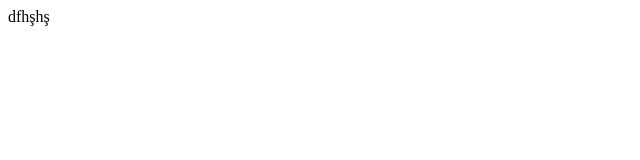
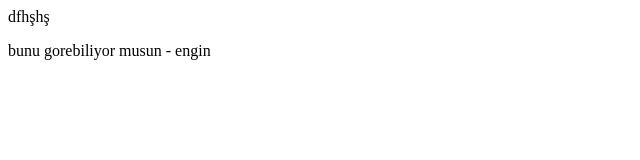
Before and after one commit to sevvalingg/webprojesi, a plain HTML site: page index.html in a window 1280 px wide. Shown: the whole page, without its empty margins (0-640 px from the left). Drawn offline with Linux system fonts and the light colour scheme.

Commit message:
görünüyor mu - engin

```diff
--- a/index.html
+++ b/index.html
@@ -1 +1,4 @@
 dfhşhş<sj class="dkfl"></sj>
+
+
+<p>bunu gorebiliyor musun - engin</p>
```
